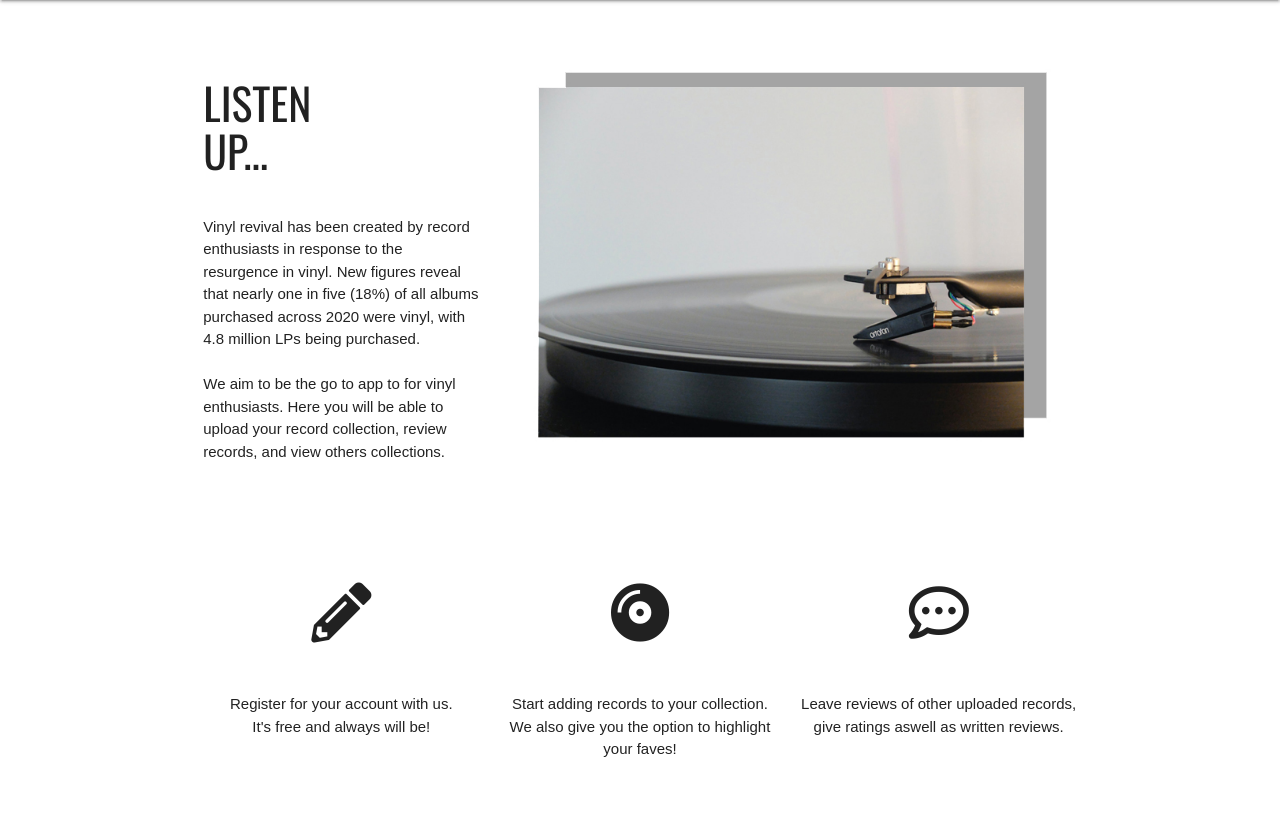
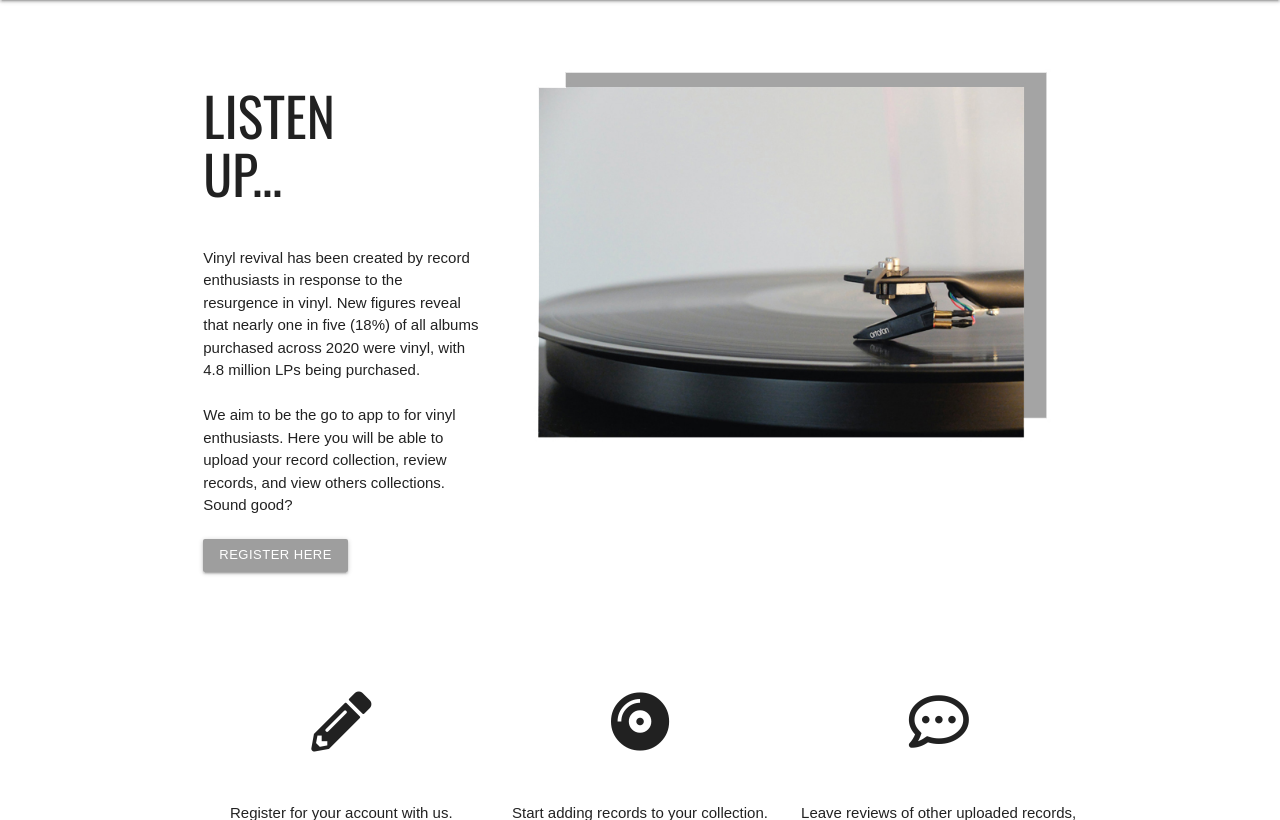
Before and after one commit to Code-Institute-Submissions/rebeccadev-ms3-vinyl-revival-project_AugResub, a Flask app: page / in a window 1280 px wide. Shown: the part 64-884 px from the top of the page. Run offline with Flask 2, Linux system fonts and the light colour scheme; data that the repository does not hold is empty; some libraries are stand-ins or nearby versions; some web fonts are replaced.

Commit message:
Add call to action button on homepage

```diff
--- a/templates/records.html
+++ b/templates/records.html
@@ -3,15 +3,15 @@
 
 <div class="row">
     <div class="col s12 m4 l4 pt50">
-        <h3>Listen <br>up...</h3> <br>
+        <h2>Listen <br> up...</h2> <br>
             <span class="valign-wrapper">
                 Vinyl revival has been created by record enthusiasts in response
                 to the resurgence in vinyl. New figures reveal that nearly one in five
                  (18%) of all albums purchased across 2020 were vinyl, with 4.8 million LPs
                 being purchased. <br> <br> We aim to be the go to app to for vinyl enthusiasts. Here
                 you will be able to upload your record collection, review records, and view
-                others collections.
-            </span>
+                others collections. Sound good? <br> <br>
+            </span> <a href="{{ url_for('register') }}" class="waves-effect waves-light btn-small grey">Register Here</a>
     </div>
     <div class="col s12 m8 l8 pt50">
         <img class="responsive-img" src="static/images/vinylheroimg.jpg">
```
